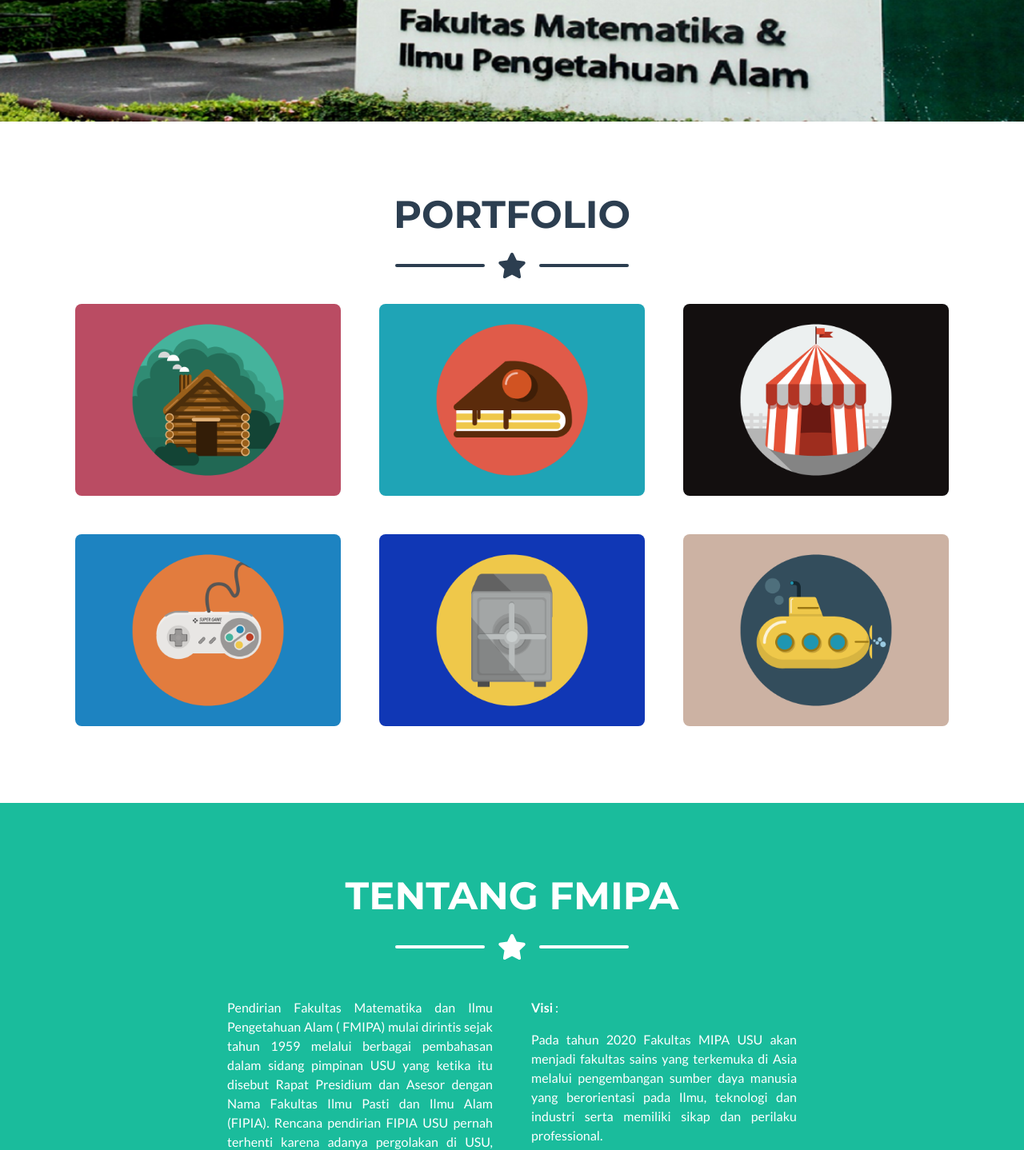
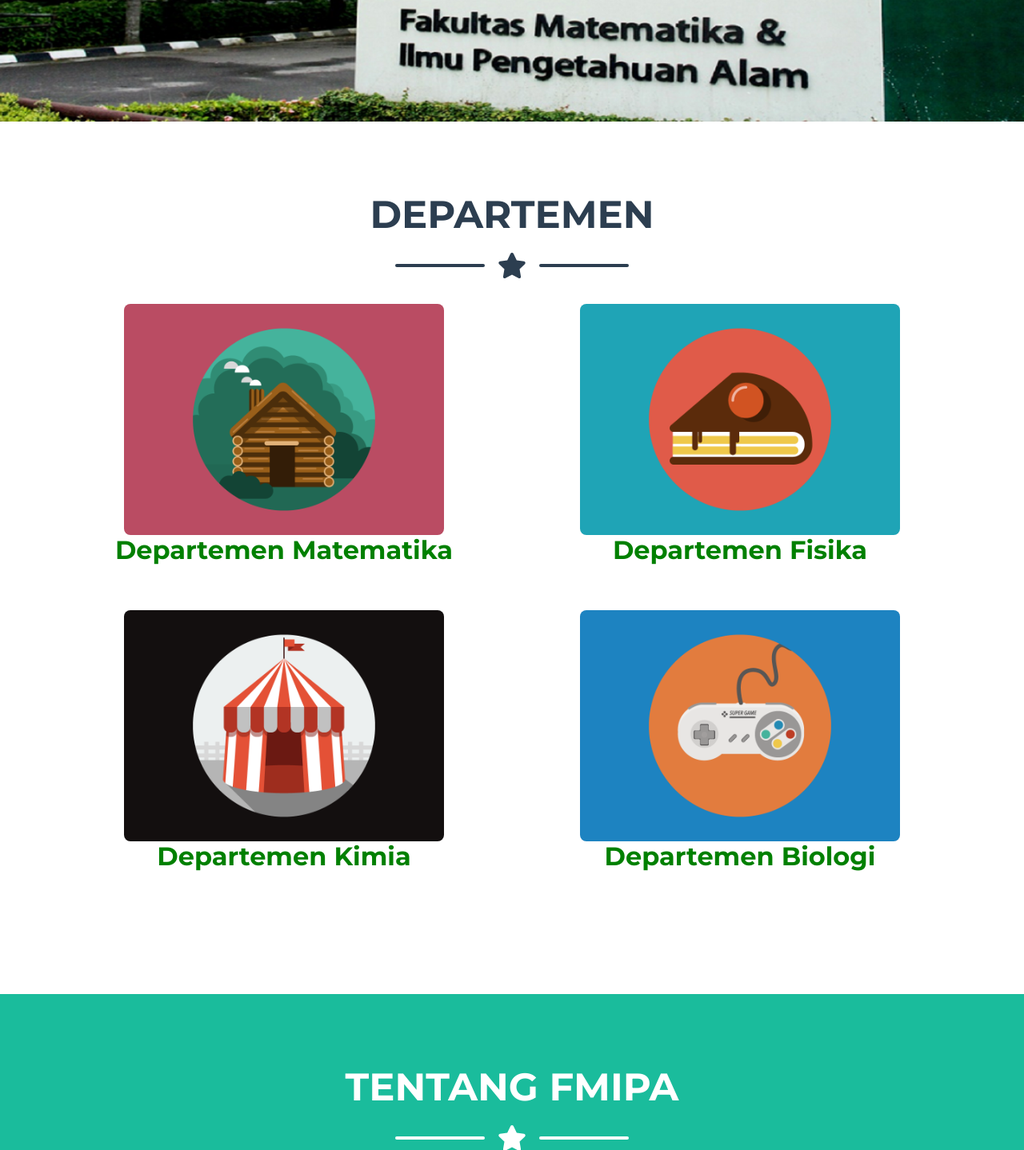
Before and after one commit to muhammadrafipurba/project-1, a PHP site: page / in a window 1280 px wide. Shown: the part 488-1926 px from the top of the page at 80% size. Run offline with PHP 8.4, Linux system fonts and the light colour scheme; some libraries are stand-ins or nearby versions.

Commit message:
Edit banyak

```diff
--- a/include/footer.php
+++ b/include/footer.php
@@ -3,7 +3,7 @@
         <div class="row">
             <!-- Footer Location-->
             <div class="col-lg-4 mb-5 mb-lg-0">
-                <h4 class="text-uppercase mb-4">Location</h4>
+                <h4 class="text-uppercase mb-4">Lokasi</h4>
                 <p class="lead mb-0">
                     Jl. Bioteknologi No.1, Padang Bulan, Kec. Medan Baru, Kota Medan, Sumatera Utara 20155
                     <br />
@@ -11,7 +11,7 @@
             </div>
             <!-- Footer Social Icons-->
             <div class="col-lg-4 mb-5 mb-lg-0">
-                <h4 class="text-uppercase mb-4">Around the Web</h4>
+                <h4 class="text-uppercase mb-4">Kunjungi Kami</h4>
                 <a class="btn btn-outline-light btn-social mx-1" href="#!"><i class="fab fa-fw fa-facebook-f"></i></a>
                 <a class="btn btn-outline-light btn-social mx-1" href="#!"><i class="fab fa-fw fa-twitter"></i></a>
                 <a class="btn btn-outline-light btn-social mx-1" href="#!"><i class="fab fa-fw fa-instagram"></i></a>
@@ -19,7 +19,7 @@
             </div>
             <!-- Footer About Text-->
             <div class="col-lg-4">
-                <h4 class="text-uppercase mb-4">About Team</h4>
+                <h4 class="text-uppercase mb-4">Tentang Tim</h4>
                 <p class="lead mb-0">
                     Sistem Informasi MIPA merupakan web yang didesain oleh<br>
                     <a href="http://math-aps.com">Team</a>
--- a/include/portofolio.php
+++ b/include/portofolio.php
@@ -1,7 +1,7 @@
 <section class="page-section portfolio" id="portfolio">
     <div class="container">
         <!-- Portfolio Section Heading-->
-        <h2 class="page-section-heading text-center text-uppercase text-secondary mb-0">Portfolio</h2>
+        <h2 class="page-section-heading text-center text-uppercase text-secondary mb-0">Departemen</h2>
         <!-- Icon Divider-->
         <div class="divider-custom">
             <div class="divider-custom-line"></div>
@@ -11,43 +11,51 @@
         <!-- Portfolio Grid Items-->
         <div class="row">
             <!-- Portfolio Item 1-->
-            <div class="col-md-6 col-lg-4 mb-5">
+            <div class="col-md-6 col-lg-6 mb-5">
                 <div class="portfolio-item mx-auto" data-toggle="modal" data-target="#portfolioModal1">
                     <div class="portfolio-item-caption d-flex align-items-center justify-content-center h-100 w-100">
-                        <div class="portfolio-item-caption-content text-center text-white"><i class="fas fa-plus fa-3x"></i></div>
+                        <div class="portfolio-item-caption-content text-center text-white"> Matematika
+                            <!-- <i class="fas fa-plus fa-3x"></i> --> </div>
                     </div>
                     <img class="img-fluid" src="assets/img/portfolio/cabin.png" alt="" />
+
                 </div>
+                <h2 style="text-align: center;"><span style="color: #008000;">Departemen Matematika</span></h2>
             </div>
+
             <!-- Portfolio Item 2-->
-            <div class="col-md-6 col-lg-4 mb-5">
+            <div class="col-md-6 col-lg-6 mb-5">
                 <div class="portfolio-item mx-auto" data-toggle="modal" data-target="#portfolioModal2">
                     <div class="portfolio-item-caption d-flex align-items-center justify-content-center h-100 w-100">
                         <div class="portfolio-item-caption-content text-center text-white"><i class="fas fa-plus fa-3x"></i></div>
                     </div>
                     <img class="img-fluid" src="assets/img/portfolio/cake.png" alt="" />
                 </div>
+                 <h2 style="text-align: center;"><span style="color: #008000;">Departemen Fisika</span></h2>
             </div>
             <!-- Portfolio Item 3-->
-            <div class="col-md-6 col-lg-4 mb-5">
+            <div class="col-md-6 col-lg-6 mb-5">
                 <div class="portfolio-item mx-auto" data-toggle="modal" data-target="#portfolioModal3">
                     <div class="portfolio-item-caption d-flex align-items-center justify-content-center h-100 w-100">
                         <div class="portfolio-item-caption-content text-center text-white"><i class="fas fa-plus fa-3x"></i></div>
                     </div>
                     <img class="img-fluid" src="assets/img/portfolio/circus.png" alt="" />
                 </div>
+                 <h2 style="text-align: center;"><span style="color: #008000;">Departemen Kimia</span></h2>
             </div>
             <!-- Portfolio Item 4-->
-            <div class="col-md-6 col-lg-4 mb-5 mb-lg-0">
+            <div class="col-md-6 col-lg-6 mb-5 mb-lg-0">
                 <div class="portfolio-item mx-auto" data-toggle="modal" data-target="#portfolioModal4">
                     <div class="portfolio-item-caption d-flex align-items-center justify-content-center h-100 w-100">
                         <div class="portfolio-item-caption-content text-center text-white"><i class="fas fa-plus fa-3x"></i></div>
                     </div>
                     <img class="img-fluid" src="assets/img/portfolio/game.png" alt="" />
                 </div>
+                 <h2 style="text-align: center;"><span style="color: #008000;">Departemen Biologi</span></h2>
             </div>
             <!-- Portfolio Item 5-->
-            <div class="col-md-6 col-lg-4 mb-5 mb-md-0">
+ <!--
+            <div class="col-md-6 col-lg-6 mb-5 mb-md-0">
                 <div class="portfolio-item mx-auto" data-toggle="modal" data-target="#portfolioModal5">
                     <div class="portfolio-item-caption d-flex align-items-center justify-content-center h-100 w-100">
                         <div class="portfolio-item-caption-content text-center text-white"><i class="fas fa-plus fa-3x"></i></div>
@@ -55,8 +63,10 @@
                     <img class="img-fluid" src="assets/img/portfolio/safe.png" alt="" />
                 </div>
             </div>
+-->
             <!-- Portfolio Item 6-->
-            <div class="col-md-6 col-lg-4">
+ <!--
+            <div class="col-md-6 col-lg-6">
                 <div class="portfolio-item mx-auto" data-toggle="modal" data-target="#portfolioModal6">
                     <div class="portfolio-item-caption d-flex align-items-center justify-content-center h-100 w-100">
                         <div class="portfolio-item-caption-content text-center text-white"><i class="fas fa-plus fa-3x"></i></div>
@@ -66,4 +76,5 @@
             </div>
         </div>
     </div>
+-->
 </section>
--- a/index.php
+++ b/index.php
@@ -63,12 +63,14 @@
                 </div>
             </div>
             <!-- About Section Button-->
+            <!--
             <div class="text-center mt-4">
                 <a class="btn btn-xl btn-outline-light" href="https://startbootstrap.com/themes/freelancer/">
                     <i class="fas fa-download mr-2"></i>
                     Free Download!
                 </a>
             </div>
+            -->
         </div>
     </section>
     <!-- Contact Section-->
```
Also changed, not shown: include/portofolio_modals.php (+8 -0 lines).
